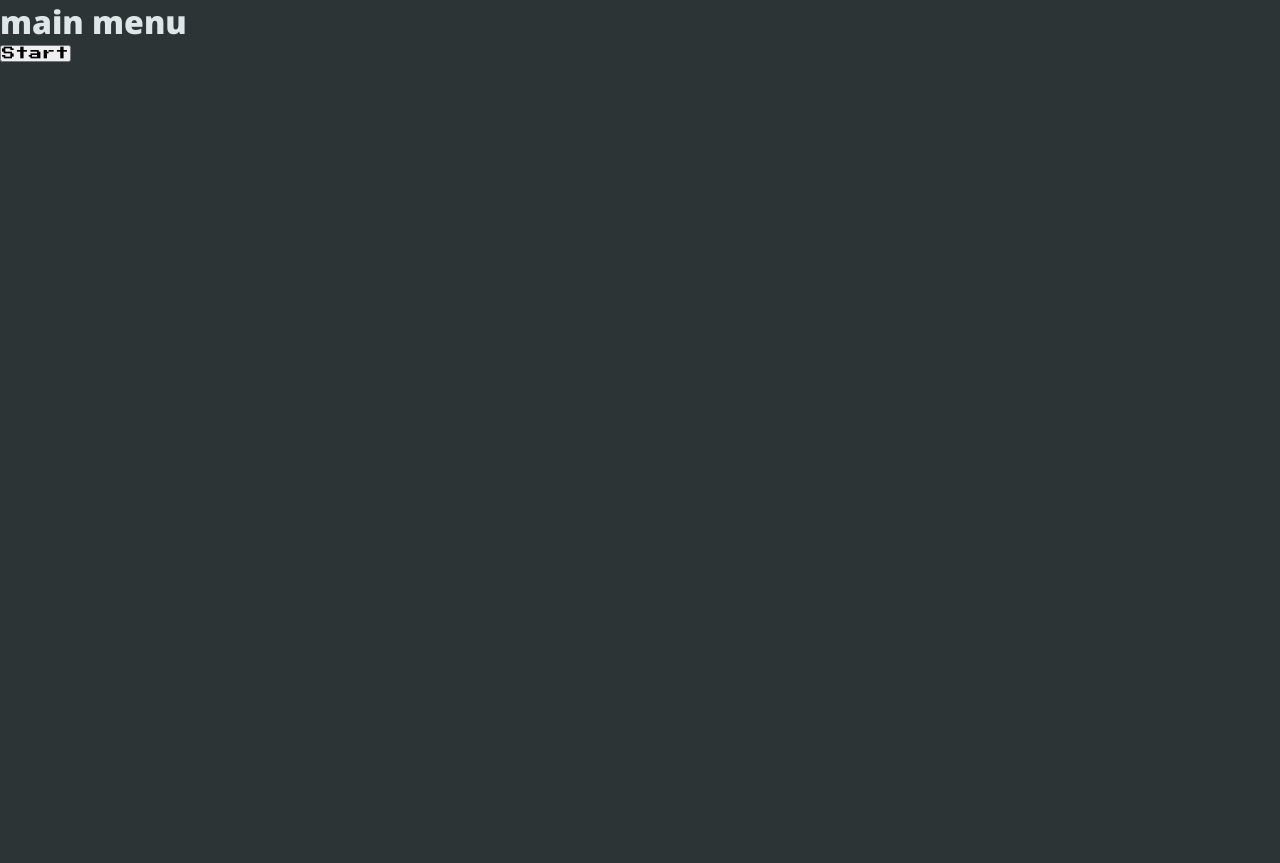
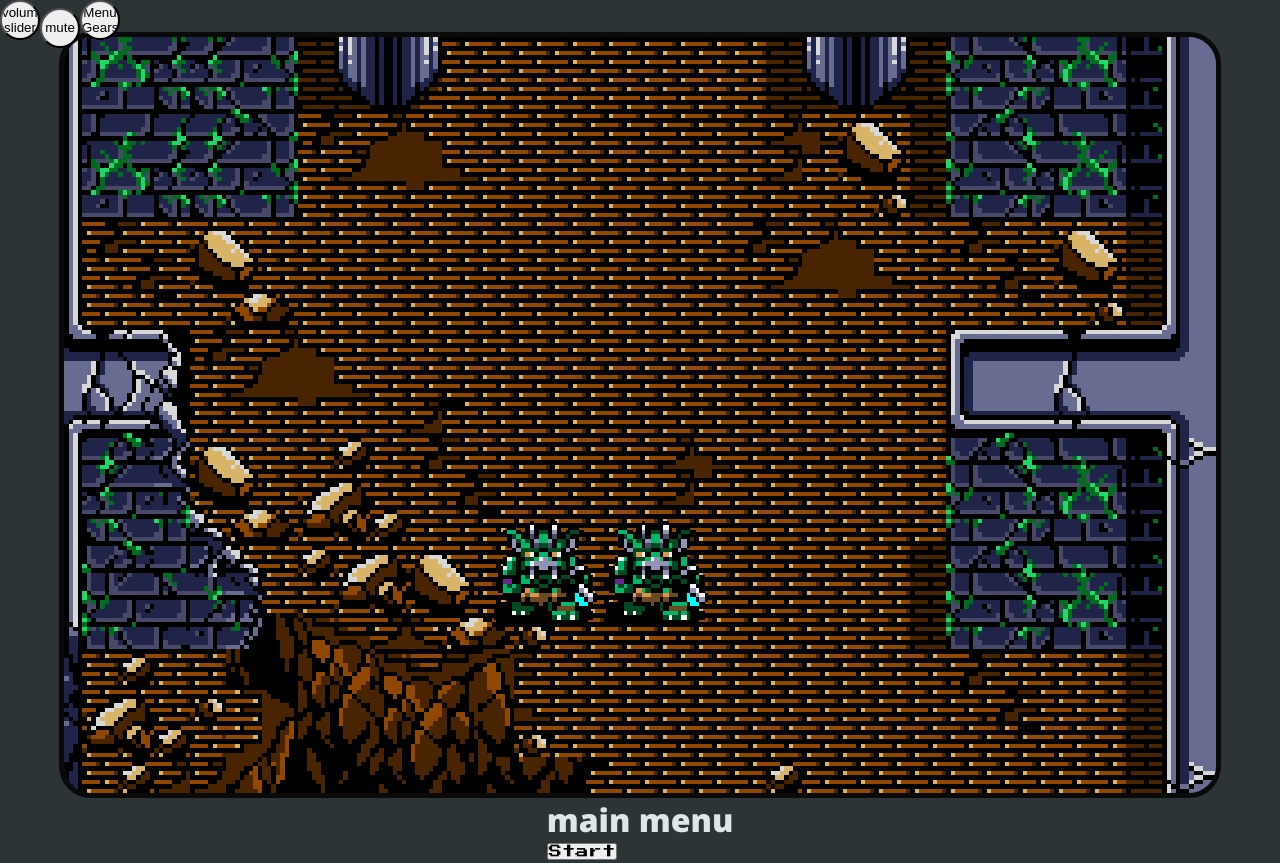
Before and after one commit to getHashSet/Guardiana, a React (Create React App) app in the folder guardiana/: page / in a window 1280 px wide. Before the commit the page ends 800 px from the top, so only its background shows below. Built offline with nearby package versions, Linux system fonts and the light colour scheme.

Commit message:
setup base canvas.

```diff
--- a/guardiana/src/App.tsx
+++ b/guardiana/src/App.tsx
@@ -1,6 +1,7 @@
 import { Route, Routes, BrowserRouter } from 'react-router-dom';
 import Error from './pages/Error/Error';
 import MainMenu from './pages/MainMenu/MainMenu';
+import ToolBox from './components/ToolBox/ToolBox';
 
 export default function App() {
 
@@ -8,6 +9,9 @@ export default function App() {
   // === RETURN === //
   // ============== //
   return (
+    <>
+    <ToolBox/>
+
     <BrowserRouter>
       <Routes>
 
@@ -18,5 +22,6 @@ export default function App() {
 
       </Routes>
     </BrowserRouter>
+    </>
   );
 }
--- /dev/null
+++ b/guardiana/src/components/ToolBox/ToolBox.jsx
@@ -0,0 +1,24 @@
+import styled from 'styled-components';
+
+export default function ToolBox() {
+  return (
+    <StyledWrapper>
+      <StyledButtonRound>volume slider</StyledButtonRound>
+      <StyledButtonRound>mute</StyledButtonRound>
+      <StyledButtonRound>Menu Gears</StyledButtonRound>
+    </StyledWrapper>
+  );
+};
+
+const StyledWrapper = styled('div')`
+  position: absolute;
+  top: 0;
+  left: 0;
+`;
+
+const StyledButtonRound = styled('button')`
+  border-radius: 50%;
+  overflow: hidden;
+  width: 3em;
+  height: 3em;
+`;
--- /dev/null
+++ b/guardiana/src/components/Tv/Tv.jsx
@@ -0,0 +1,50 @@
+import styled from 'styled-components';
+import background from '../../assets/maps/battleMaps/battle01/map.png';
+import goblin from '../../assets/enemies/Goblin/goblin-sprite.png';
+import { useEffect } from 'react';
+
+export default function Tv() {
+    useEffect(() => {
+        const canvas = document.getElementById('tv');
+        canvas.setAttribute('width', 640);
+        canvas.setAttribute('height', 420);
+        const ctx = canvas.getContext('2d');
+
+        const img1 = new Image();
+        const img2 = new Image();
+
+        const scale = 2.5;
+        const width = 32;
+        const height = 32;
+        const scaledWidth = scale * width;
+        const scaledHight = scale * height;
+
+        img1.onload = () => {
+            ctx.imageSmoothingEnabled = false;
+            ctx.drawImage(img1, 64, 96, 640, 420, 0, 0, 640 * scale, 420 * scale);
+            ctx.drawImage(img2, 0, 96, width, height, 226, 256, scaledWidth, scaledHight);
+            ctx.drawImage(img2, 0, 96, width, height, 288, 256, scaledWidth, scaledHight);
+        }
+
+        img1.src = background;
+        img2.src = goblin;
+    });
+
+    return (
+        <StyledTv id="tv" />
+    );
+};
+
+const StyledTv = styled('canvas')`
+    width: 90vw;
+    height: fit-content;
+    margin-top: 2em;
+    overflow: hidden;
+    border: 5px solid #0a0a0a;
+    background-color: #1e272e;
+    border-radius: 2em;
+    image-rendering: -moz-crisp-edges;
+    image-rendering: -webkit-crisp-edges;
+    image-rendering: pixelated;
+    image-rendering: crisp-edges;
+`;
--- a/guardiana/src/pages/MainMenu/MainMenu.tsx
+++ b/guardiana/src/pages/MainMenu/MainMenu.tsx
@@ -1,10 +1,14 @@
-import {Page} from '../../styles';
+import { Page } from '../../styles';
+import Tv from '../../components/Tv/Tv';
 
 function MainMenu() {
   return (
     <Page>
-      <h1>main menu</h1>
-      <button>Start</button>
+      <Tv />
+      <div>
+        <h1>main menu</h1>
+        <button>Start</button>
+      </div>
     </Page>
   );
 }
--- a/guardiana/src/styles/Theme.jsx
+++ b/guardiana/src/styles/Theme.jsx
@@ -1,5 +1,4 @@
 import { ThemeProvider } from 'styled-components';
-import { useSelector } from 'react-redux';
 import './reset.css';
 
 // ============= //
@@ -26,6 +25,8 @@ export default function Theme({ children }) {
         light: "#dfe6e9",
         blue: "#3498db",
         darkBlue: "#2980b9",
+        brown: "#ccae62",
+        darkBrown: "#5e463d",
         green: "#2ecc71",
         darkGreen: "#27ae60",
         red: "#e74c3c",
--- a/guardiana/src/styles/styled/page.style.jsx
+++ b/guardiana/src/styles/styled/page.style.jsx
@@ -2,6 +2,9 @@ import styled from 'styled-components';
 
 export const Page = styled.div`
     min-height: 100vh;
+    display: flex;
+    flex-wrap: wrap;
+    justify-content: center;
 
     button {
         font-family: ${props => props.theme.font.splash};
```
